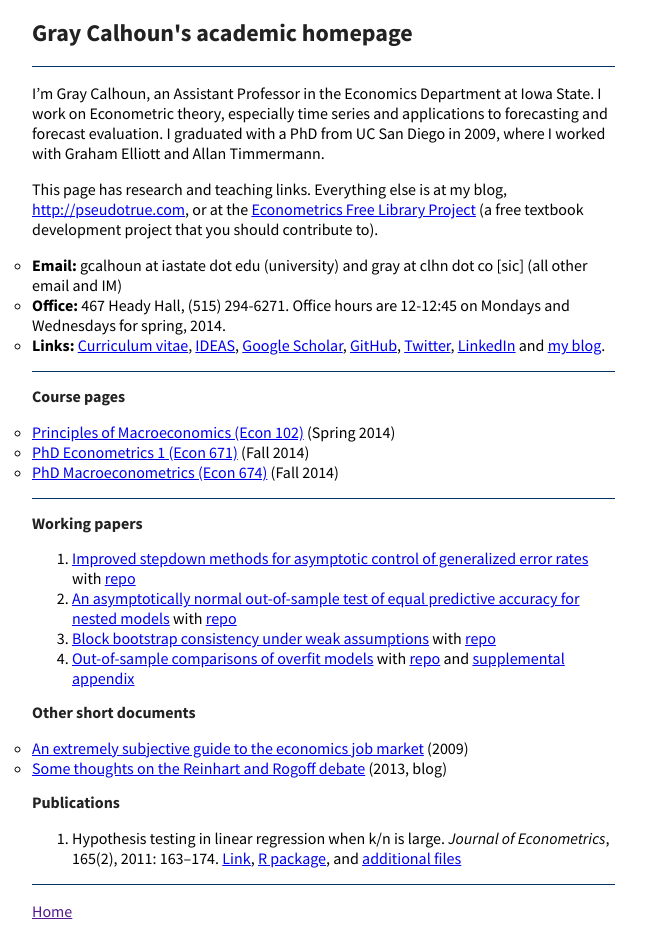
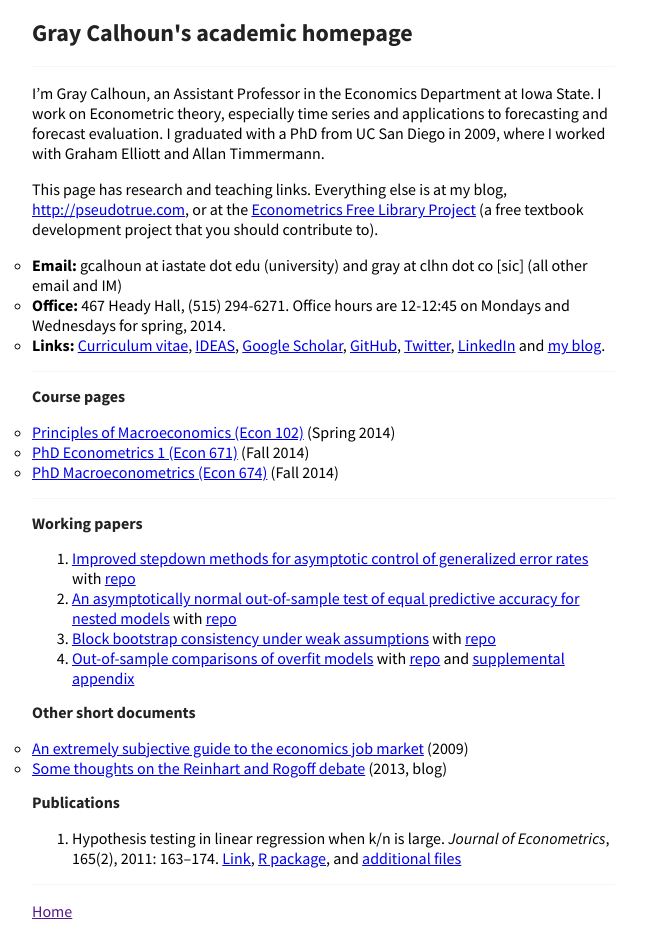
Before and after one commit to mmkuang/grayclhn.github.io, a Jekyll site: the page built from index.md, in a window 1280 px wide. Shown: the whole page, without its empty margins (0-664 px from the left). Built offline with Jekyll 4.4.1, drawn with Linux system fonts in a browser that asks for light colours; Markdown is read by kramdown in place of the engine named in the settings.

Commit message:
More color styling

```diff
--- a/css/styles.css
+++ b/css/styles.css
@@ -45,7 +45,7 @@ code, pre {
 pre, blockquote {
   margin-left: -1ex;
   padding-left: 1ex;
-  border-left:3px solid #003366;
+  border-left:3px solid #F0F8FF;
 }
 
 section {
@@ -55,7 +55,7 @@ section {
 
 hr {
   border:0;
-  background:#003366;
+  background:#F0F8FF;
   height:1px;
   margin:0 0 16px;
 }
```
